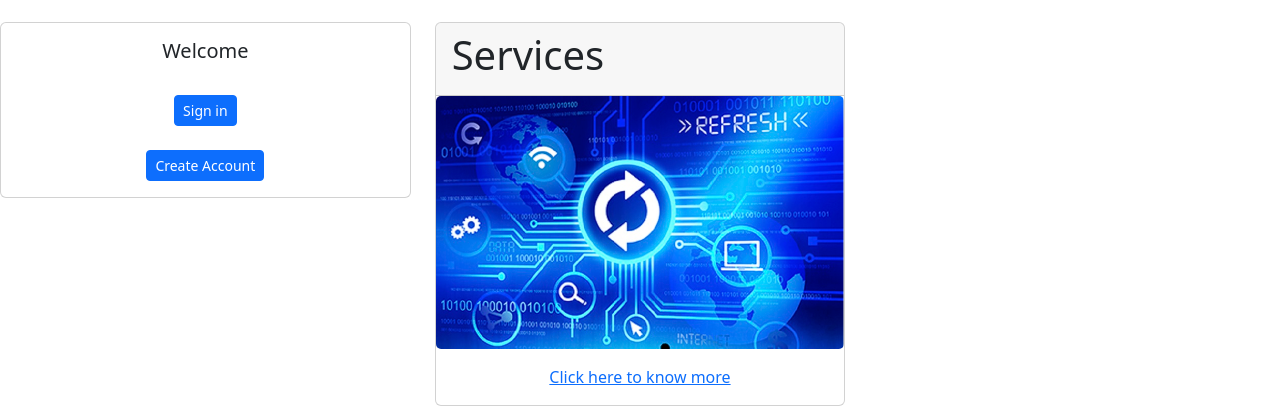
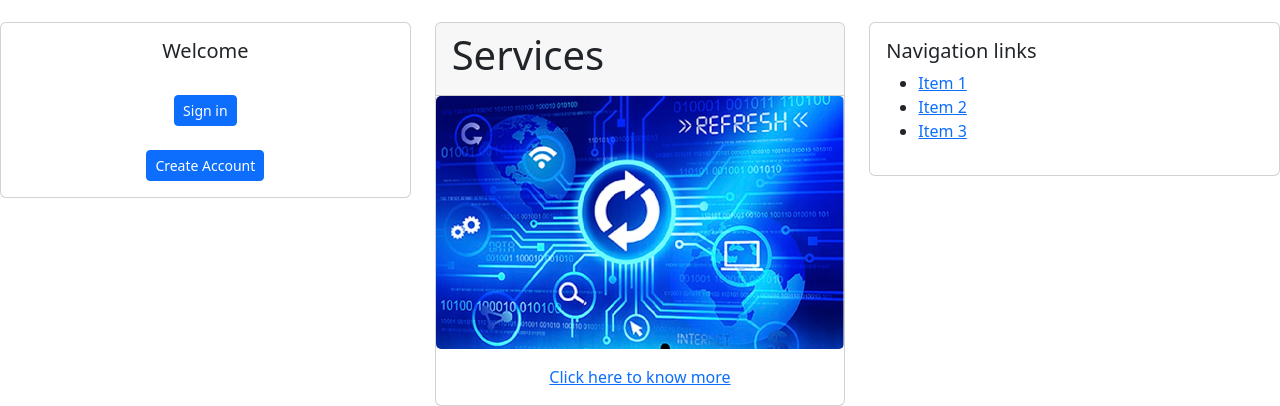
Before and after one commit to ank1111-dev/Website, a plain HTML site: page index.html in a window 1280 px wide. Shown: the part 486-892 px from the top of the page. Drawn offline with nearby package versions, Linux system fonts and the light colour scheme.

Commit message:
Added 3rd card

```diff
--- a/index.html
+++ b/index.html
@@ -74,6 +74,22 @@
             </div>
           </div>
         </div>
+        <!-- Navigation-Item card -->
+        <div class="col-8 col-md-4">
+          <div class="card border-1 rounded;">
+            <div class="card-body text-align-center">
+              <h5>Navigation links</h5>
+              <ul>
+                <li><a href="#">Item 1</a></li>
+                <li><a href="#">Item 2</a></li>
+                <li><a href="#">Item 3</a></li>
+              </ul>
+
+            </div>
+          </div>
+        </div>
+
+
 
 
 
```
